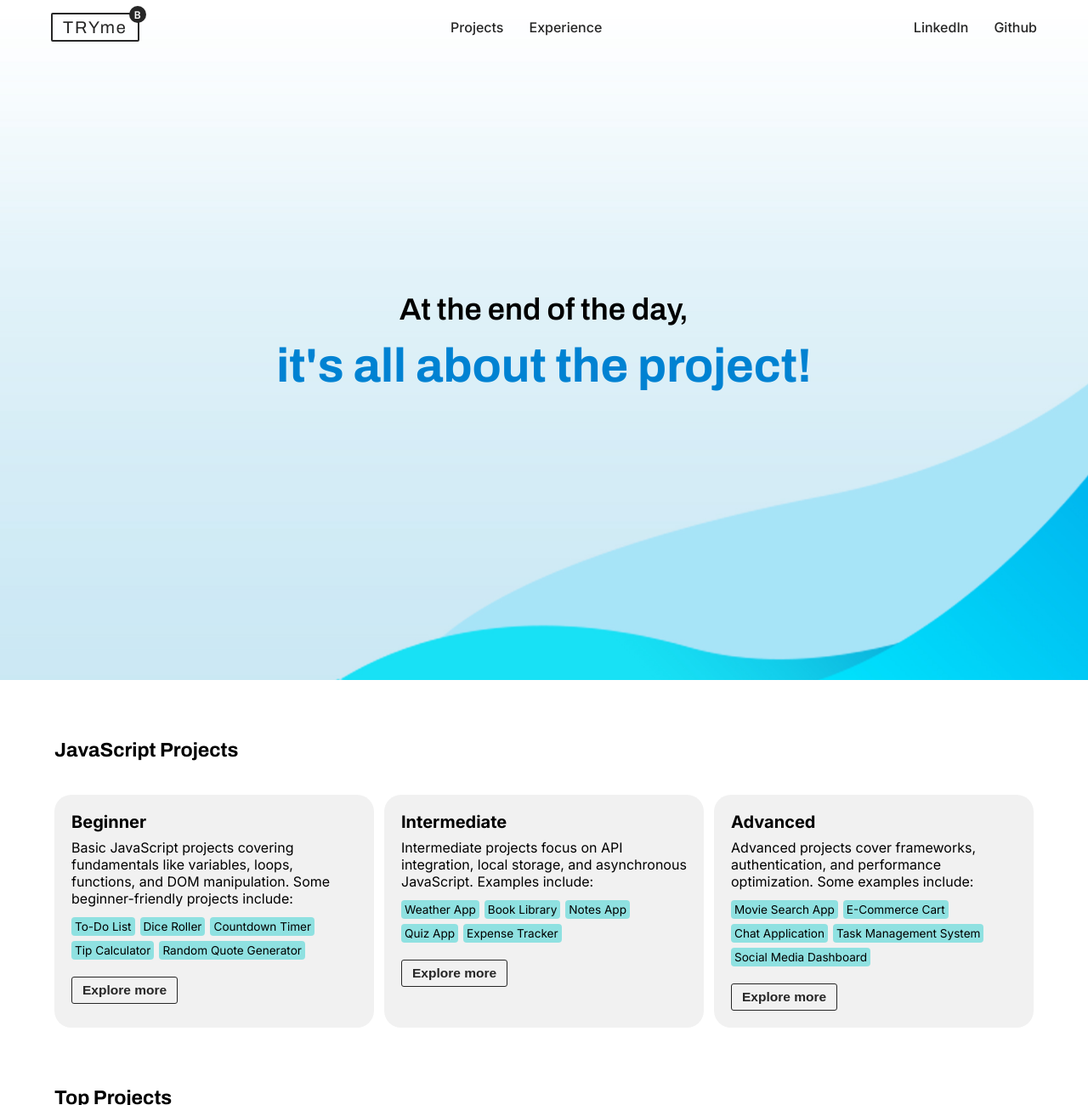
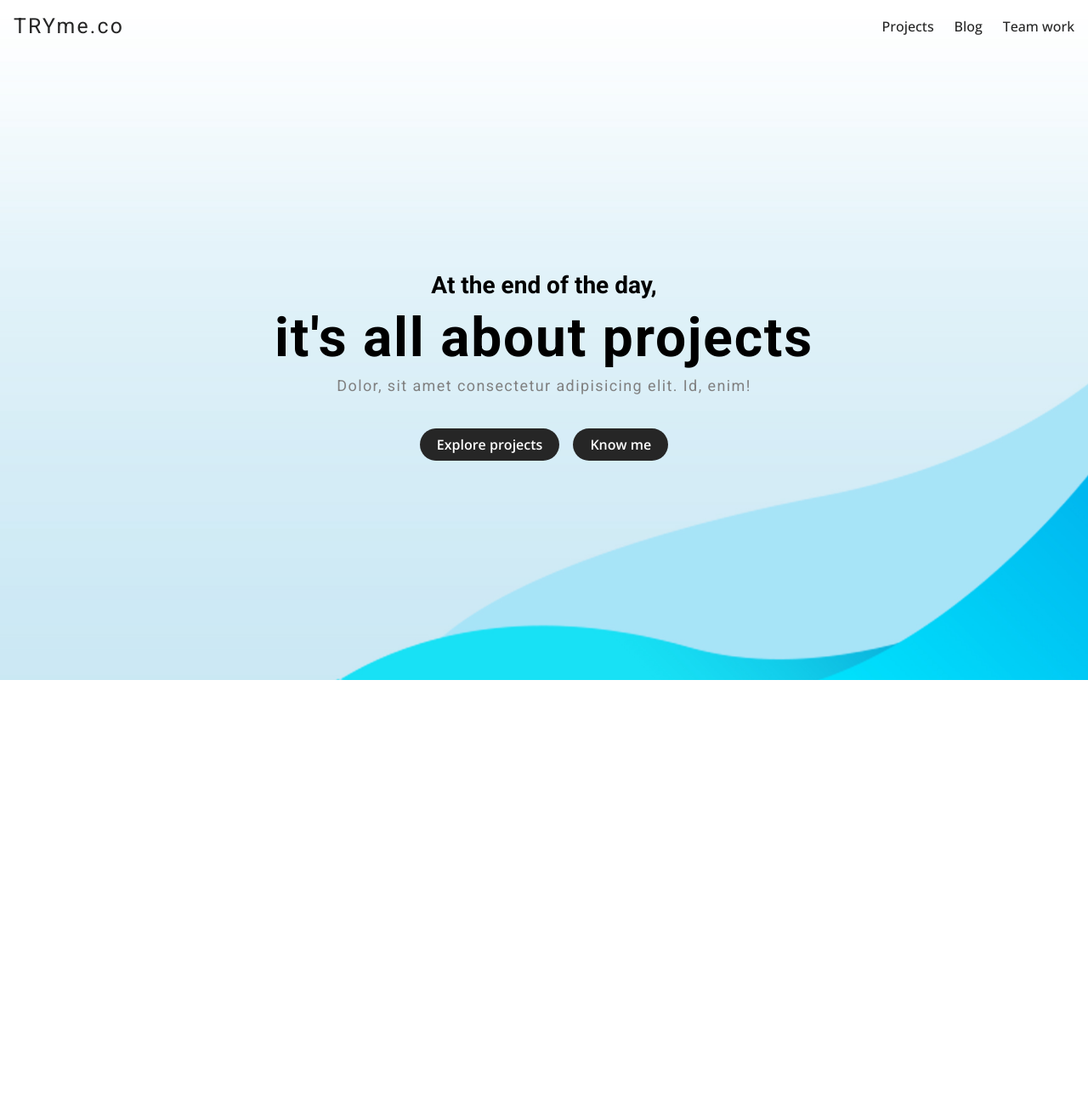
Before and after one commit to Neil5838/tryme, a website built with Vite: page index.html in a window 1280 px wide. Shown: the top 1300 px of the page at 85% size. After the commit the page ends 800 px from the top, so only its background shows below. Built offline with nearby package versions, Linux system fonts and the light colour scheme.

Commit message:
from zero again

```diff
--- a/index.html
+++ b/index.html
@@ -1,200 +1,48 @@
-<!doctype html>
+<!DOCTYPE html>
 <html lang="en">
+
 <head>
-    <meta charset="UTF-8" />
-    <meta name="viewport" content="width=device-width, initial-scale=1.0" />
-    <link href="https://fonts.googleapis.com/css2?family=Archivo:ital,wght@0,100..900;1,100..900&family=Inter:ital,opsz,wght@0,14..32,100..900;1,14..32,100..900&display=swap" rel="stylesheet">
+  <meta charset="UTF-8">
+  <meta name="viewport" content="width=device-width, initial-scale=1.0">
   <link rel="stylesheet" href="./src/style.css">
-    <title>TRYme.dev</title>
+  <link rel="stylesheet" href="https://cdnjs.cloudflare.com/ajax/libs/font-awesome/6.7.2/css/all.min.css"
+    integrity="sha512-Evv84Mr4kqVGRNSgIGL/F/aIDqQb7xQ2vcrdIwxfjThSH8CSR7PBEakCr51Ck+w+/U6swU2Im1vVX0SVk9ABhg=="
+    crossorigin="anonymous" referrerpolicy="no-referrer" />
+  <link
+    href="https://fonts.googleapis.com/css2?family=Open+Sans:ital,wght@0,300..800;1,300..800&family=Roboto:ital,wght@0,100..900;1,100..900&display=swap"
+    rel="stylesheet">
+  <title>TRYme</title>
 </head>
+
 <body>
-    <header class="home">
-      <nav class="nav-bar">
-        <!-- logo of course -->
-        <div class="logo">
-          <span class="logo-text">TRYme</span>
-          <span class="tag">B</span>
+  <nav>
+    <div class="nav-center">
+      <div class="nav-header">
+        <a class="logo" href="#">TRYme.co</a>
+        <button id="nav-toggle"><i class="fa-solid fa-bars"></i></button>
       </div>
-        <!-- my shits -->
-        <ul class="project-lists">
+      <ul class="links">
         <li><a href="#">Projects</a></li>
-          <li><a href="#">Experience</a></li>
+        <li><a href="#">Blog</a></li>
+        <li><a href="#">Team work</a></li>
       </ul>
-        <!-- social-media i guess -->
-        <ul class="smedia-lists">
-          <li><a href="#">LinkedIn</a></li>
-          <li><a href="#">Github</a></li>
-        </ul>
-      </nav>
+    </div>
 
-      <div class="hero-title">
-        <div>
-          <span>At the end of the day, </span><span>it's all about the project!</span>
+    <section id="hero-section">
+      <div class="hero-contents">
+        <div class="titles">
+          <h3>At the end of the day,</h3>
+          <h2>it's all about projects</h2>
+          <p>Dolor, sit amet consectetur adipisicing elit. Id, enim!</p>
+        </div>
+        <div class="hero-buttons">
+          <a href="#">Explore projects</a>
+          <a href="#">Know me</a>
         </div>
       </div>
-    </header>
+    </section>
+  </nav>
+  <script src="./src/main.js"></script>
+</body>
 
-    <main>
-      <h2 class="main-title">JavaScript Projects</h2>
-      <section class="project-section">
-
-        <article>
-          <h3>Beginner</h3>
-          <p>Basic JavaScript projects covering fundamentals like variables, loops, functions, and DOM manipulation. Some beginner-friendly projects include:</p>
-          <div>
-            <span>To-Do List</span> <span>Dice Roller</span> <span>Countdown Timer</span> <span>Tip Calculator</span> <span>Random Quote Generator</span>
-          </div>
-          <button>Explore more</button>
-        </article>
-
-        <article>
-          <h3>Intermediate</h3>
-          <p>Intermediate projects focus on API integration, local storage, and asynchronous JavaScript. Examples include:</p>
-          <div>
-            <span>Weather App</span> <span>Book Library</span> <span>Notes App</span> <span>Quiz App</span> <span>Expense Tracker</span>
-          </div>
-          <button>Explore more</button>
-        </article>
-
-        <article>
-          <h3>Advanced</h3>
-          <p>Advanced projects cover frameworks, authentication, and performance optimization. Some examples include:</p>
-          <div>
-            <span>Movie Search App</span> <span>E-Commerce Cart</span> <span>Chat Application</span> <span>Task Management System</span> <span>Social Media Dashboard</span>
-          </div>
-          <button>Explore more</button>
-        </article>
-
-      </section>
-
-      <h2 class="main-title">Top Projects</h2>
-      <section class="top-project-section">
-        <article>
-          <div>
-            <img src="https://www.edureka.co/blog/wp-content/uploads/2019/08/shopping-cart.png" alt="">
-          </div>
-          <div class="top-project-desc">
-            <h3>Shopping Cart</h3>
-            <div>
-              <span>Demo</span>
-              <span>Github</span>
-            </div>
-          </div>
-        </article>
-
-        <article>
-          <div>
-            <img src="https://www.edureka.co/blog/wp-content/uploads/2019/08/shopping-cart.png" alt="">
-          </div>
-          <div class="top-project-desc">
-            <h3>Shopping Cart</h3>
-            <div>
-              <span>Demo</span>
-              <span>Github</span>
-            </div>
-          </div>
-        </article>
-
-        <article>
-          <div>
-            <img src="https://www.edureka.co/blog/wp-content/uploads/2019/08/shopping-cart.png" alt="">
-          </div>
-          <div class="top-project-desc">
-            <h3>Shopping Cart</h3>
-            <div>
-              <span>Demo</span>
-              <span>Github</span>
-            </div>
-          </div>
-        </article>
-
-        <article>
-          <div>
-            <img src="https://www.edureka.co/blog/wp-content/uploads/2019/08/shopping-cart.png" alt="">
-          </div>
-          <div class="top-project-desc">
-            <h3>Shopping Cart</h3>
-            <div>
-              <span>Demo</span>
-              <span>Github</span>
-            </div>
-          </div>
-        </article>
-
-        <article>
-          <div>
-            <img src="https://www.edureka.co/blog/wp-content/uploads/2019/08/shopping-cart.png" alt="">
-          </div>
-          <div class="top-project-desc">
-            <h3>Shopping Cart</h3>
-            <div>
-              <span>Demo</span>
-              <span>Github</span>
-            </div>
-          </div>
-        </article>
-
-        <article>
-          <div>
-            <img src="https://www.edureka.co/blog/wp-content/uploads/2019/08/shopping-cart.png" alt="">
-          </div>
-          <div class="top-project-desc">
-            <h3>Shopping Cart</h3>
-            <div>
-              <span>Demo</span>
-              <span>Github</span>
-            </div>
-          </div>
-        </article>
-
-        <article>
-          <div>
-            <img src="https://www.edureka.co/blog/wp-content/uploads/2019/08/shopping-cart.png" alt="">
-          </div>
-          <div class="top-project-desc">
-            <h3>Shopping Cart</h3>
-            <div>
-              <span>Demo</span>
-              <span>Github</span>
-            </div>
-          </div>
-        </article>
-
-        <article>
-          <div>
-            <img src="https://www.edureka.co/blog/wp-content/uploads/2019/08/shopping-cart.png" alt="">
-          </div>
-          <div class="top-project-desc">
-            <h3>Shopping Cart</h3>
-            <div>
-              <span>Demo</span>
-              <span>Github</span>
-            </div>
-          </div>
-        </article>
-
-        <article>
-          <div>
-            <img src="https://www.edureka.co/blog/wp-content/uploads/2019/08/shopping-cart.png" alt="">
-          </div>
-          <div class="top-project-desc">
-            <h3>Shopping Cart</h3>
-            <div>
-              <span>Demo</span>
-              <span>Github</span>
-            </div>
-          </div>
-        </article>
-      </section>
-
-    </main>
-
-
-
-
-
-
-
-    <script type="module" src="/src/main.js"></script>
-  </body>
 </html>
--- a/src/main.js
+++ b/src/main.js
@@ -0,0 +1,6 @@
+const navToggle = document.getElementById("nav-toggle");
+const links = document.querySelector(".links");
+
+navToggle.addEventListener("click", () => {
+  links.classList.toggle("show-links");
+});
--- a/src/style.css
+++ b/src/style.css
@@ -1,276 +1,205 @@
-:root {
-  font-size: 16px;
+* {
+  margin: 0;
+  padding: 0;
+  box-sizing: border;
 }
 
-*, *::after, *::before {
-  margin: 0;
-  padding: 0;
-  box-sizing: border-box;
+.links {
+  list-style-type: none;
+  height: 0;
+  overflow: hidden;
+  transition: all 0.4s ease-in-out;
 }
 
-a {
+.links a {
+  font-family: "Open Sans", serif;
   text-decoration: none;
+  color: gray;
+  display: block;
+  font-weight: 500;
+  padding: 0.5rem 1rem;
+  transition: all 0.4s ease;
 }
 
-li {
-  list-style-type: none;
+.links a:hover {
+  background-color: rgba(211, 211, 211, 0.44);
+  padding-left: 1.5rem;
 }
 
-.home {
-  width: 100%;
+.nav-header {
+  display: flex;
+  align-items: center;
+  justify-content: space-between;
+  padding: 1rem;
+}
+
+.logo {
+  text-decoration: none;
+  color: #262626;
+  display: inline-block;
+  font-family: "Roboto", serif;
+  font-size: 1.55rem;
+  font-weight: 400;
+  letter-spacing: 2.2px;
+}
+
+#nav-toggle {
+  border-width: 0;
+  background-color: transparent;
+  font-size: 20px;
+  cursor: pointer;
+  color: #262626;
+}
+
+.show-links {
+  background-color: lightcyan;
+  height: 115.33px;
+}
+
+
+/* hero-section */
+
+nav {
   height: 100vh;
-
-  display: flex;
-  flex-direction: column;
-  justify-content: space-between;
-
+  /* border: 2px solid red; */
   background-image: url('../public/images/abstract.jpg');
   background-position: bottom;
   background-repeat: no-repeat;
   background-size: cover;
 }
 
-.nav-bar {
-  /* background-color: #fff; */
-  display: flex;
-  align-items: center;
-  justify-content: space-between;
-  padding: 15px 60px;
-}
-
-.logo {
-  border: 2px solid #262626;
-  padding: 4px 12px;
-  border-radius: 2px;
-  position: relative;
-
-  cursor: pointer;
-}
-
-.logo-text {
-  font-family: "Archivo", serif;
-  font-size: 1.25rem;
-  letter-spacing: 1.85px;
-  color: #262626;
-}
-
-.tag {
-  display: inline-block;
-  font-family: "Inter", serif;
-  background-color: #262626;
-  font-weight: 600;
-  color: #fff;
-  width: 20px;
-  height: 20px;
-  border-radius: 50%;
-  font-size: 0.75rem;
-
-  display: flex;
-  align-items: center;
-  justify-content: center;
-
-  position: absolute;
-  top: -10px;
-  right: -10px;
-}
-
-.project-lists {
-  display: flex;
-  gap: 30px;
-}
-
-.project-lists a {
-  font-family: "Inter", serif;
-  font-weight: 500;
-  color: #262626;
-}
-
-.smedia-lists {
-  display: flex;
-  gap: 30px;
-}
-
-.smedia-lists a {
-  font-family: "Inter", serif;
-  font-weight: 500;
-  color: #262626;
-}
-
-.hero-title {
-  height: 100vh;
+#hero-section {
+  /* border: 1px solid red; */
+  height: calc(100vh - 61.33px);
   display: flex;
   justify-content: center;
   align-items: center;
 }
 
-.hero-title div {
-  display: flex;
-  flex-direction: column;
+.hero-contents {
+  /* border: 1px solid red; */
   text-align: center;
-  margin-top: -60px;
+  width: 90vw;
+  max-width: 768px;
+  margin: auto;
 }
 
-.hero-title div span:first-child {
-  font-family: "Archivo", serif;
-  font-size: 2.25rem;
+.hero-contents .titles {
+  margin-bottom: 2.5rem;
+}
+
+.hero-contents .titles h3 {
+  font-size: 1.75rem;
+  font-family: "Roboto", serif;
+
+}
+
+.hero-contents .titles h2 {
+  font-family: "Roboto", serif;
+  letter-spacing: 1.8px;
+
+
+  font-size: 4rem;
+  margin: 0.5rem 0;
+}
+
+.hero-contents .titles p {
+  font-family: "Roboto", serif;
+  letter-spacing: 1.4px;
+  font-size: 18px;
+  color: gray;
+}
+
+.hero-buttons {
+  display: flex;
+  align-items: center;
+  justify-content: center;
+  gap: 1rem;
+  font-family: "Open Sans", serif;
+
+}
+
+.hero-buttons a {
+  text-decoration: none;
+  color: #fff;
+  background-color: #262626;
+  padding: 8px 20px;
+  border-radius: 20px;
   font-weight: 600;
 }
 
-.hero-title div span:last-child {
-  font-family: "Archivo", serif;
-  font-size: 3.5rem;
-  font-weight: 700;
-  margin-top: 16px;
-  color: rgb(0, 130, 210);
-}
 
-/* main */
 
-main {
-  width: 90vw;
-  max-width: 1164px;
-  margin: 0px auto;
-  font-family: "Inter", serif;
 
-}
+@media (max-width: 928px) {
+  .hero-contents .titles h3 {
+    font-size: 1.5rem;
+  }
 
-.main-title {
-  /* border: 2px solid red; */
-  font-family: "Archivo", serif;
-
-  font-size: 1.45rem;
-  margin-top: 30px;
-  padding: 40px 0;
-}
-
-.project-section {
-  display: grid;
-  grid-template-columns: repeat(3, 1fr);
-  gap: 12px;
-}
-
-.project-section article {
-  background-color: #f1f1f1;
-  padding: 20px;
-  border-radius: 20px;
-}
-
-.project-section article h3 {
-  margin-bottom: 8px;
-  font-size: 1.25rem;
-}
-
-.project-section article ul {
-  margin-top: 8px;
-  list-style-type: decimal;
-}
-
-.project-section article ul li {
-  list-style-type: disc;
-  list-style-position: inside;
-}
-
-.project-section article div {
-  margin: 12px 0;
-  display: flex;
-  flex-wrap: wrap;
-  gap: 6px;
-
-}
-
-.project-section article div span {
-  display: inline-block;
-  background-color: rgba(0, 200, 200, 0.409);
-  padding: 3px 4px;
-  font-size: 0.85rem;
-  border-radius: 4px;
-}
-
-.project-section article button {
-  border: none;
-  background-color: transparent;
-  color: #262626;
-  font-size: 0.97rem;
-  font-weight: bold;
-  margin-top: 8px;
-  /* background-color: lightgray; */
-  border: 1px solid #262626;
-  color: #262626;
-  padding: 6px 12px;
-  border-radius: 3px;
-  cursor: pointer;
-}
-
-img {
-  width: 100%;
-  height: auto;
-}
-
-.top-project-section {
-  display: grid;
-  grid-template-columns: repeat(3, 1fr);
-  gap: 20px;
-}
-
-.top-project-section article {
-  background-color: #f1f1f1;
-}
-
-.top-project-desc {
-  margin-top: 8px;
-  padding: 20px;
-}
-
-.top-project-desc h3 {
-  margin-bottom: 8px;
-}
-
-.top-project-desc div {
-  display: flex;
-  align-items: center;
-  justify-content: flex-start;
-  gap: 20px;
+  .hero-contents .titles h2 {
+    font-size: 3.5rem;
+  }
 }
 
 @media (max-width: 768px) {
-  .nav-bar {
-    padding: 15px 30px;
+  .hero-contents .titles h3 {
+    font-size: 1.25rem;
+    letter-spacing: normal;
   }
 
-  .project-lists {
+  .hero-contents .titles h2 {
+    font-size: 2.5rem;
+    letter-spacing: normal;
+  }
+
+  .hero-buttons {
+    flex-direction: column;
+  }
+
+  .hero-buttons a {
+    font-size: 14px;
+  }
+}
+
+
+
+
+
+@media screen and (min-width: 800px) {
+  #nav-toggle {
     display: none;
   }
 
-  .smedia-lists {
-    display: none;
+  .nav-header {
+    padding: 0;
   }
 
-  .hero-title div {
-
-    margin-top: 0px;
+  .nav-center {
+    display: flex;
+    justify-content: space-between;
+    align-items: center;
+    padding: 1rem;
   }
 
-  .hero-title div span:first-child {
+  .links {
+    height: auto;
 
-    font-size: 1.75rem;
+    display: flex;
+    align-items: center;
+    gap: 1.5rem;
+    background-color: transparent;
+
 
   }
 
-  .hero-title div span:last-child {
-
-    font-size: 2.5rem;
-
+  .links a {
+    padding: 0;
+    color: #262626;
   }
 
-  .project-section {
-    grid-template-columns: repeat(1, 1fr);
-
-  }
-
-  .top-project-section {
-    display: grid;
-    grid-template-columns: repeat(1, 1fr);
-    gap: 20px;
+  .links a:hover {
+    background-color: transparent;
+    padding: 0;
   }
 
 }
```
Lines whose indentation alone changed are shown as unchanged.
